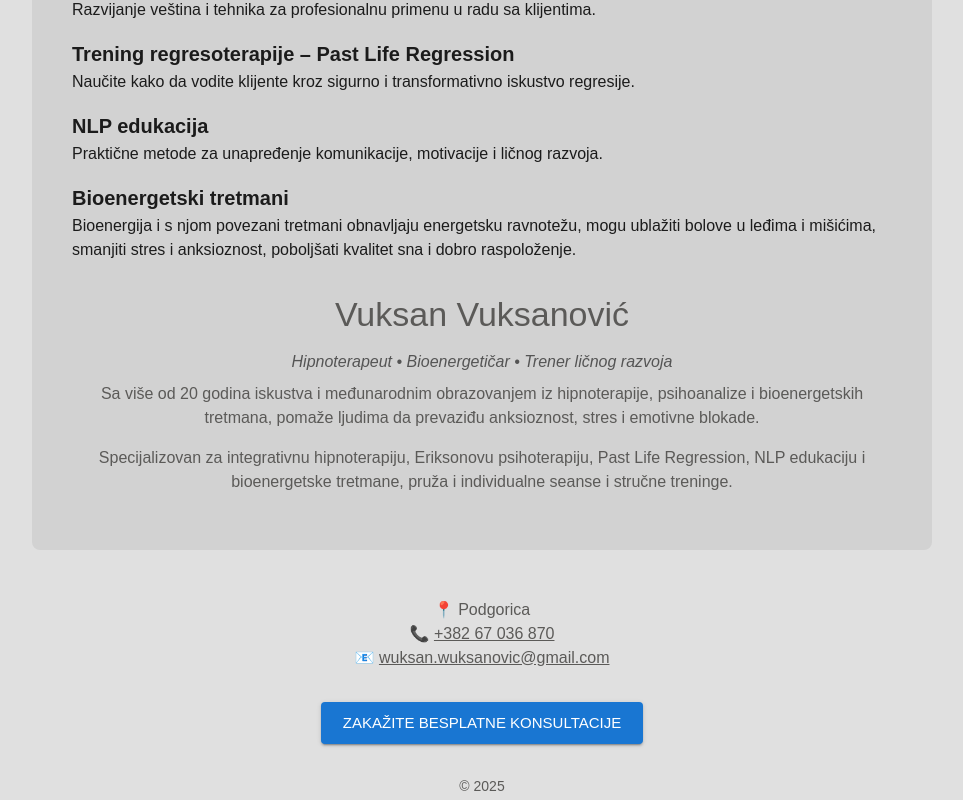
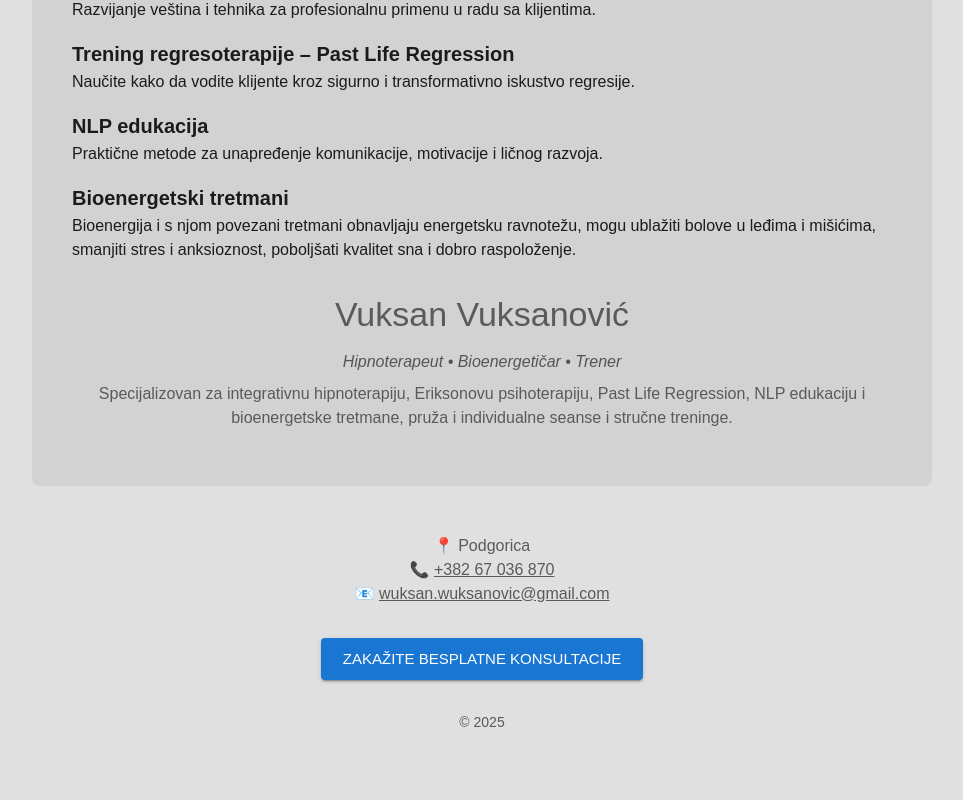
Before and after one commit to 1v4n4/vule, a React (Vite) app: page / in a window 1280 px wide. Shown: the part 674-1474 px from the top of the page, without its empty margins (158-1121 px from the left). After the commit the page ends 1410 px from the top, so only its background shows below. Built offline with nearby package versions, Linux system fonts and the light colour scheme.

Commit message:
Update homepage

```diff
--- a/src/pages/Home.tsx
+++ b/src/pages/Home.tsx
@@ -130,12 +130,7 @@ export default function Home() {
               textAlign: "center",
             }}
           >
-            Hipnoterapeut • Bioenergetičar • Trener ličnog razvoja
-          </Typography>
-          <Typography variant="body1" paragraph sx={{ textAlign: "center" }}>
-            Sa više od 20 godina iskustva i međunarodnim obrazovanjem iz
-            hipnoterapije, psihoanalize i bioenergetskih tretmana, pomaže
-            ljudima da prevaziđu anksioznost, stres i emotivne blokade.
+            Hipnoterapeut • Bioenergetičar • Trener
           </Typography>
           <Typography variant="body1" paragraph sx={{ textAlign: "center" }}>
             Specijalizovan za integrativnu hipnoterapiju, Eriksonovu
```
